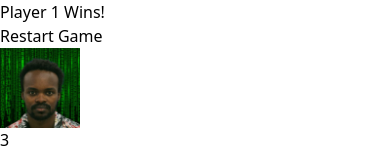
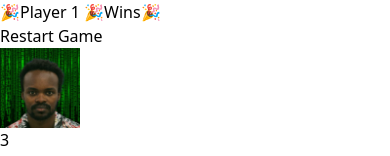
Before and after one commit to fredrukundo/Pong-UI, a Next.js app: page / in a window 390 px wide. Shown: the top 156 px of the page. Built offline with nearby package versions, Linux system fonts and the light colour scheme.

Commit message:
window size

```diff
--- a/src/components/Game.tsx
+++ b/src/components/Game.tsx
@@ -44,15 +44,17 @@ const Game = () => {
   useEffect(() => {
     const canvas = canvasRef.current!;
     const ctx = canvas.getContext('2d')!;
-    canvas.width = window.innerWidth * 0.7;
-    canvas.height = window.innerHeight * 0.4;
+    // canvas.width = window.innerWidth * 0.7;
+    // canvas.height = window.innerHeight * 0.4;
+    canvas.width = Math.min(window.innerWidth * 0.8, 800);
+    canvas.height = Math.min(window.innerHeight * 0.4, 450);
 
     const paddleWidth = canvas.width * 0.01;
     const paddleHeight = canvas.height * 0.2;
 
     const player1 = new Paddle(0, 50, 15, paddleWidth, paddleHeight);
     const player2 = new Paddle(canvas.width - paddleWidth, 30, 15, paddleWidth, paddleHeight);
-    const ball = new Ball(canvas.width / 2, canvas.height / 2, 10, 10, 20);
+    const ball = new Ball(canvas.width / 2, canvas.height / 2, 10, 10, 10);
 
     const keysPressed: Record<string, boolean> = {};
 
@@ -141,7 +143,7 @@ const Game = () => {
       {/* Game Over Overlay */}
       {winner && (
         <div className="absolute inset-0 bg-black bg-opacity-75 flex flex-col justify-center items-center text-white">
-          <h1 className="text-4xl font-bold mb-4">{winner} Wins!</h1>
+          <h1 className="text-4xl font-bold mb-4">🎉{winner} 🎉Wins🎉</h1>
           <button
             onClick={handleRestart}
             className="px-6 py-3 text-sm md:text-base lg:text-lg bg-green-500 text-white font-bold rounded-lg hover:bg-green-900"
```
